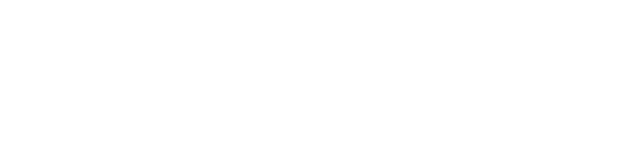
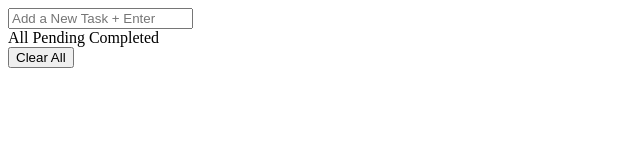
Before and after one commit to Thajeepan-Rathiharan/to-do-list, a plain HTML site: page index.html in a window 1280 px wide. Shown: the whole page, without its empty margins (0-640 px from the left). Drawn offline with Linux system fonts and the light colour scheme.

Commit message:
Put content on the page

```diff
--- a/index.html
+++ b/index.html
@@ -9,6 +9,22 @@
 <link rel="stylesheet" type="text/css" href="css/style.css">
 <body>
 
+<div class="wrapper">
+    <div class="task-input">
+        <ion-icon name="create-outline"></ion-icon>
+        <input type="text" placeholder="Add a New Task + Enter">
+    </div>
+    <div class="controls">
+        <div class="filters">
+            <span class="active" id="all">All</span>
+            <span id="pending">Pending</span>
+            <span id="completed">Completed</span>
+        </div>
+        <button class="clear-btn">Clear All</button>
+    </div>
+    <ul class="task-box"></ul>
+</div>
+
 </body>
 </head>
 </html>
```
